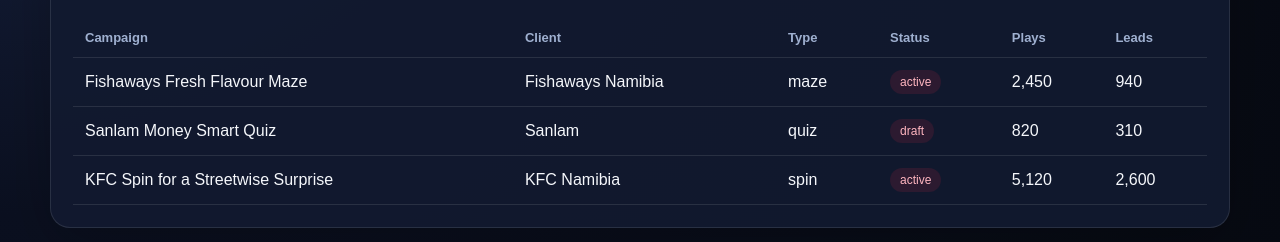
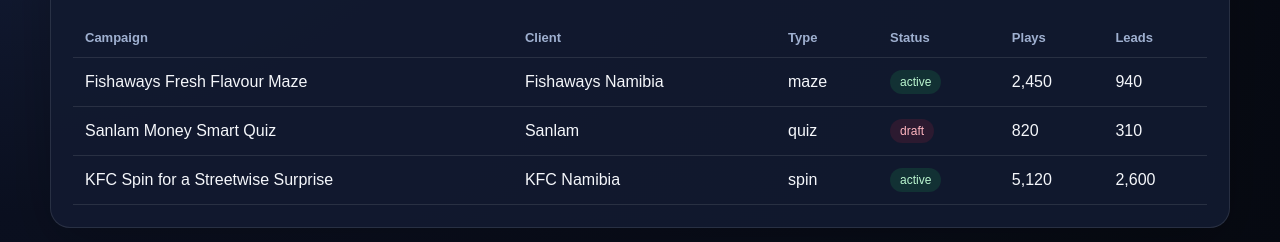
Before and after one commit to modamouth/playwin, a Next.js app: page /dashboard in a window 1280 px wide. Shown: the part 443-685 px from the top of the page. Built offline with nearby package versions, Linux system fonts and the light colour scheme.

Commit message:
Add green badges for active campaigns

```diff
--- a/app/campaigns/[id]/page.tsx
+++ b/app/campaigns/[id]/page.tsx
@@ -28,7 +28,7 @@
     <>
       <Nav />
       <main className="container" style={{ padding: "32px 0" }}>
-        <span className="badge">{campaign.status}</span>
+        <span className={`badge ${campaign.status === 'active' ? 'active' : ''}`}>{campaign.status}</span>
         <h1>{campaign.campaignName}</h1>
         <p style={{ color: "var(--muted)" }}>{campaign.clientName} · {campaign.gameType}</p>
 
--- a/app/campaigns/page.tsx
+++ b/app/campaigns/page.tsx
@@ -75,7 +75,7 @@
           ) : (
             campaigns.map((c) => (
               <Link href={`/campaigns/${c.id}`} className="card" key={c.id}>
-                <span className="badge">{c.status}</span>
+                <span className={`badge ${c.status === 'active' ? 'active' : ''}`}>{c.status}</span>
                 <h2>{c.name}</h2>
                 <p style={{ color: "var(--muted)" }}>{c.client} · {c.type}</p>
               </Link>
--- a/app/dashboard/page.tsx
+++ b/app/dashboard/page.tsx
@@ -86,7 +86,7 @@
                   <td><Link href={`/campaigns/${c.id}`}>{c.name}</Link></td>
                   <td>{c.client}</td>
                   <td>{c.type}</td>
-                  <td><span className="badge">{c.status}</span></td>
+                  <td><span className={`badge ${c.status === 'active' ? 'active' : ''}`}>{c.status}</span></td>
                   <td>{(c.monthPlays ?? 0).toLocaleString()}</td>
                   <td>{(c.monthLeads ?? 0).toLocaleString()}</td>
                 </tr>
--- a/app/globals.css
+++ b/app/globals.css
@@ -118,3 +118,8 @@
   color: #ffb6c0;
   font-size: 12px;
 }
+
+.badge.active {
+  background: rgba(34, 197, 94, .14);
+  color: #bbf7d0;
+}
```
